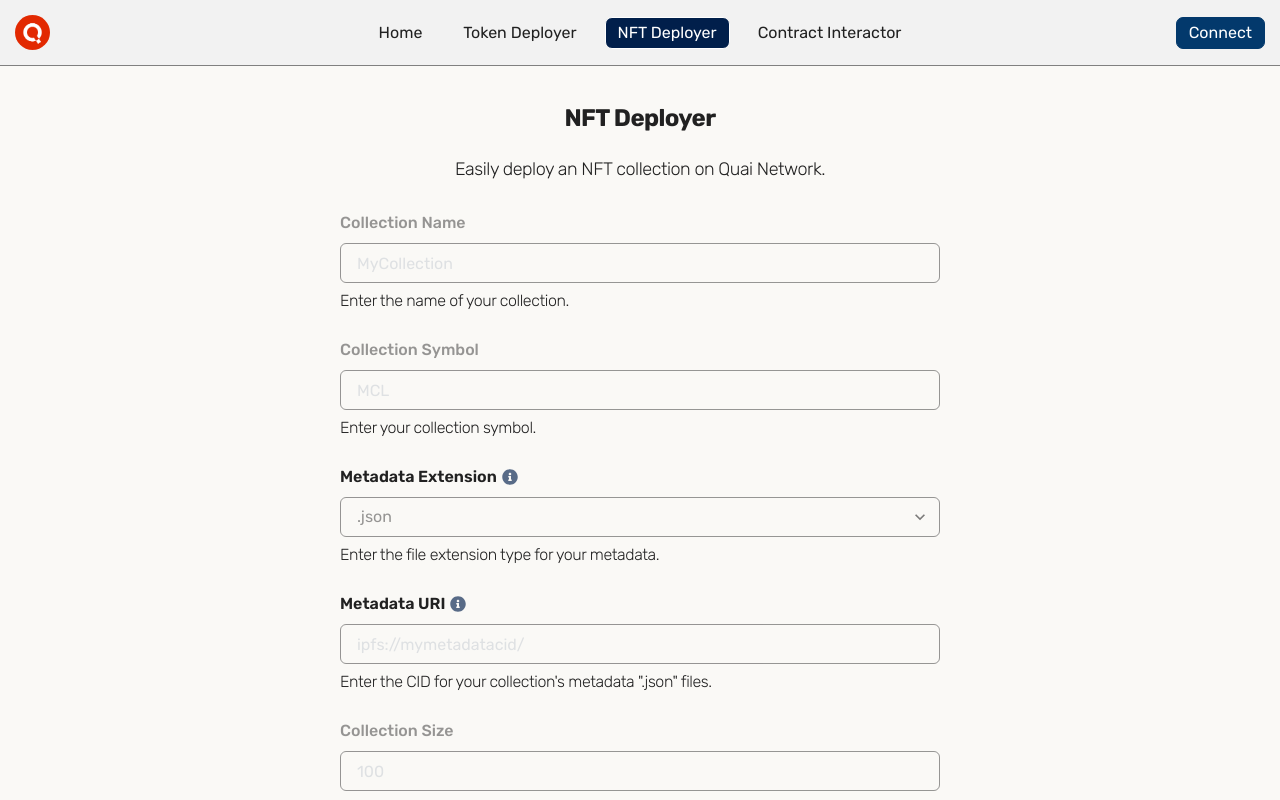
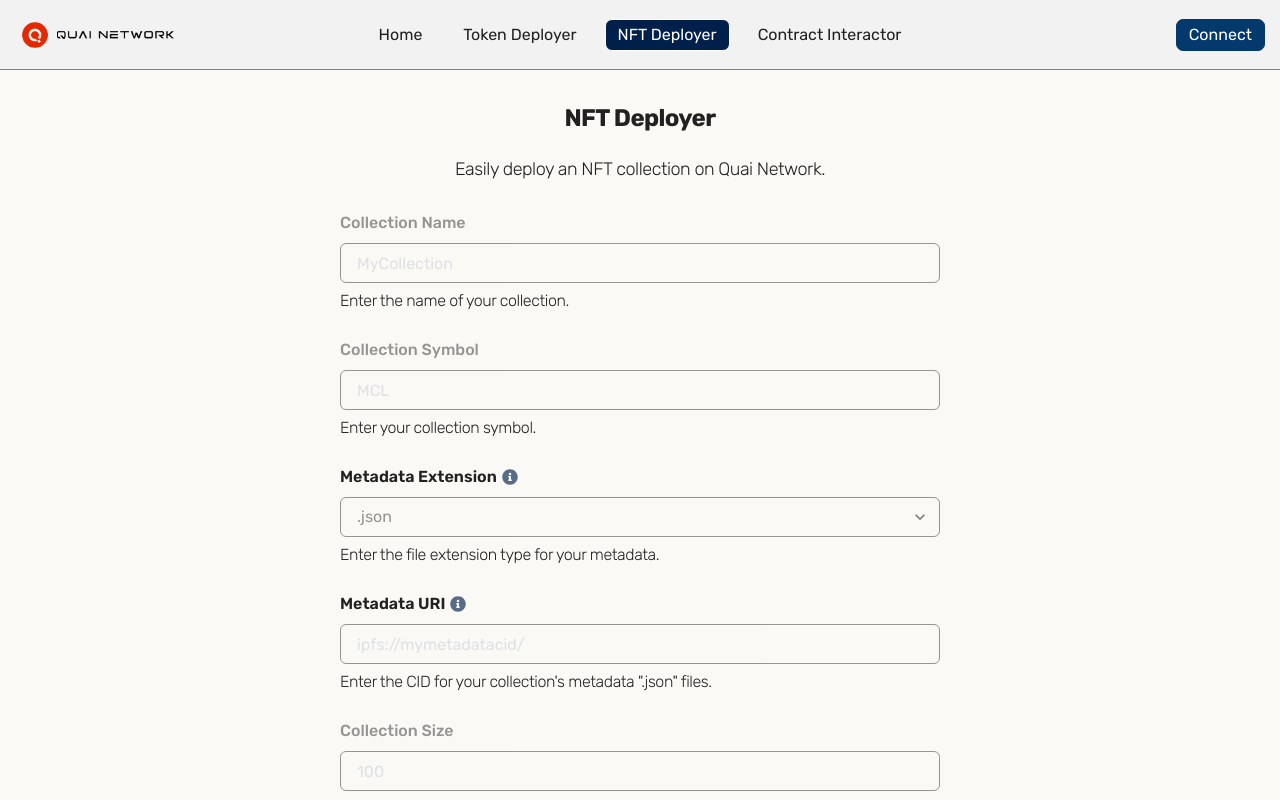
Before and after one commit to dominant-strategies/quai-no-code-deployer, a Next.js app: page /deploy-erc721 in a window 1280 px wide. Shown: the top 800 px of the page. Built offline with nearby package versions, Linux system fonts and the light colour scheme.

Commit message:
Update nav logo

```diff
--- a/components/common/Nav/Nav.tsx
+++ b/components/common/Nav/Nav.tsx
@@ -1,7 +1,7 @@
 'use client';
 
 import { useEffect } from 'react';
-import { Flex, HStack, Grid, useDisclosure, Avatar } from '@chakra-ui/react';
+import { Flex, HStack, Grid, useDisclosure, Image } from '@chakra-ui/react';
 import { usePathname } from 'next/navigation';
 import { useGetAccounts } from '@/components/lib/wallet';
 import { usePage } from '@/components/lib/pageProvider';
@@ -50,7 +50,7 @@
       gridTemplateColumns={{ base: 'repeat(2, 1fr)', lg: 'repeat(3, 1fr)' }}
     >
       <Flex align="center" justify="flex-start">
-        <Avatar src="/quai-logo.png" width={35} height={35} />
+        <Image src="/quai-logo.png" width="auto" height={10} alt="Quai Network Logo" />
       </Flex>
 
       <HStack spacing="15px" justify="center" display={{ base: 'none', lg: 'flex' }}>
```
Also changed, not shown: public/quai-logo.png.
